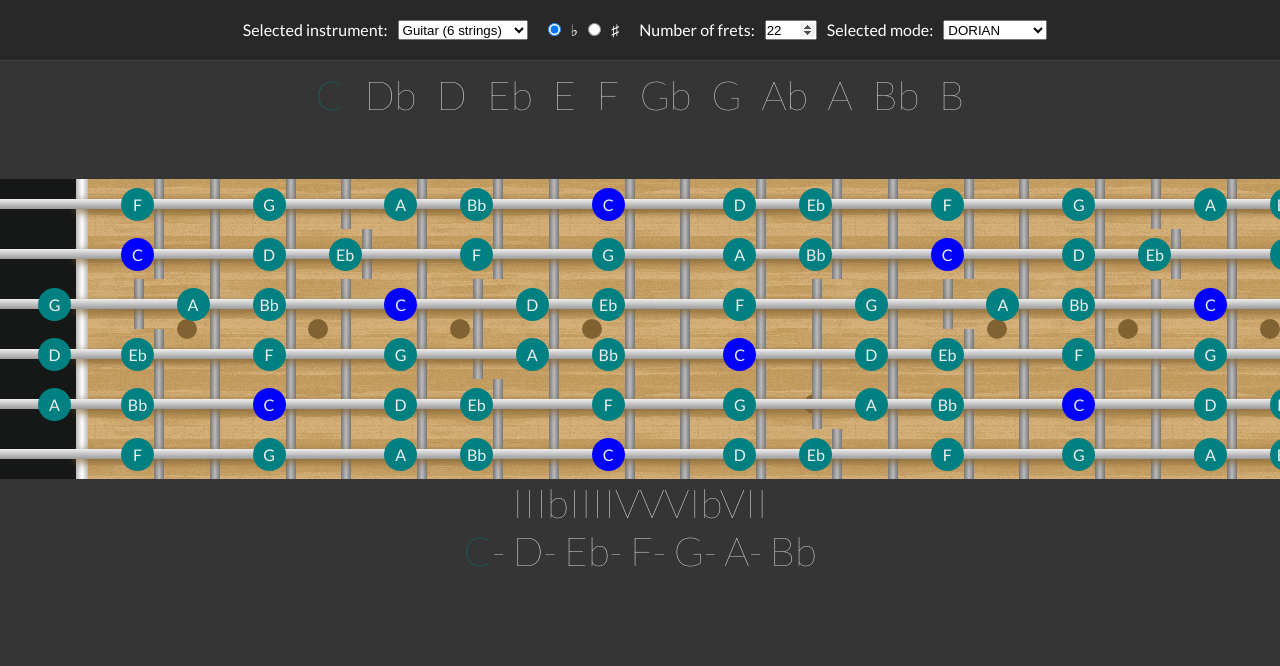
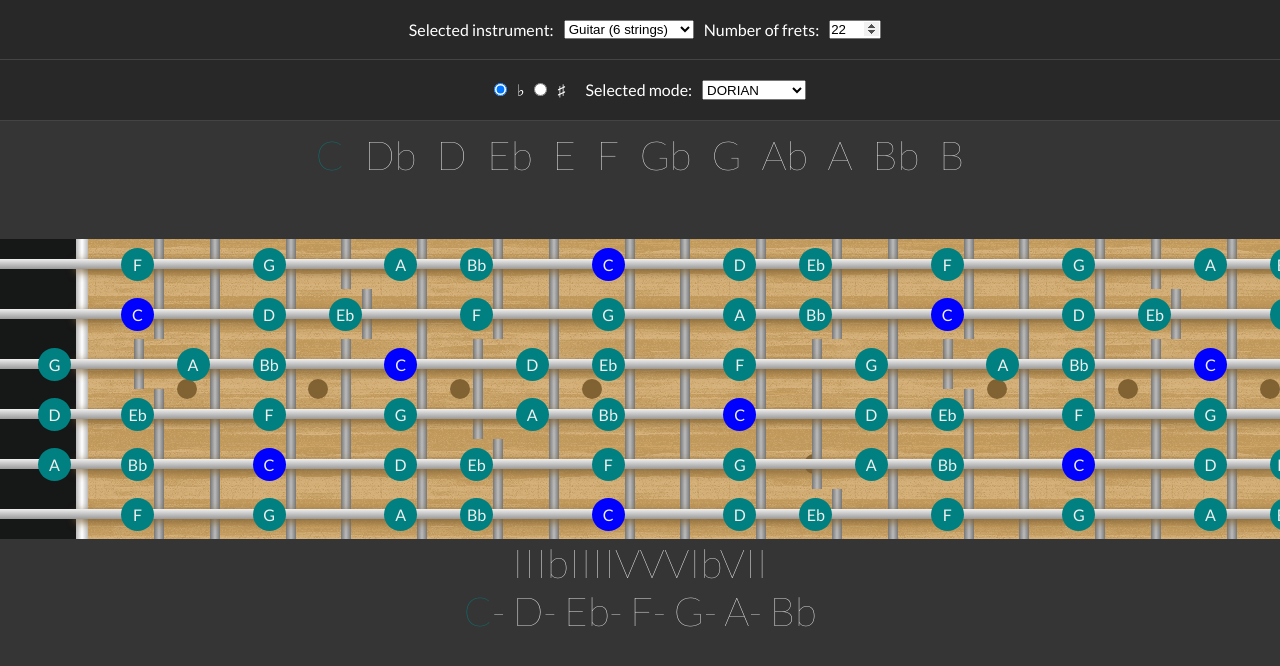
Before and after one commit to EmersonBraun/guitar-scale, a React (Create React App) app: page / in a window 1280 px wide. Shown: the top 666 px of the page. Built offline with nearby package versions, Linux system fonts and the light colour scheme.

Commit message:
feat: add instrument settings

```diff
--- a/src/components/App/index.tsx
+++ b/src/components/App/index.tsx
@@ -2,6 +2,7 @@ import React from "react";
 import { ConfigProvider } from "../../context/config";
 import "../../index.css";
 import { Instrument } from "../Instrument";
+import { InstrumentSettings } from "../InstrumentSettings";
 import { ModeList } from "../ModeList";
 import { NoteList } from "../NoteList";
 import { Settings } from "../Settings";
@@ -10,6 +11,7 @@ function App() {
   return (
     <div>
       <ConfigProvider>
+        <InstrumentSettings />
         <Settings />
         <NoteList />
         <Instrument />
--- /dev/null
+++ b/src/components/InstrumentSettings/index.tsx
@@ -0,0 +1,44 @@
+import React from "react";
+import { INSTRUMENT_TUNING_PRESETS } from "../../constants";
+import { useConfig } from "../../context/config";
+import { Container } from "./style";
+
+interface instrumentSettingsProps {
+  children?: React.ReactNode;
+}
+export const InstrumentSettings = ({ children }: instrumentSettingsProps) => {
+  const {
+    instrument,
+    numberOfFrets,
+    setInstrument,
+    setNumberOfFrets,
+  } = useConfig();
+
+  return (
+    <Container className="settings" data-testid="instrument-settings">
+      <label htmlFor="instrument-selector">Selected instrument:</label>
+      <select
+        name="instrument-selector"
+        id="instrument-selector"
+        onChange={(e) => setInstrument(e.target.value as any)}
+      >
+        {Object.keys(INSTRUMENT_TUNING_PRESETS).map((value, index) => (
+          <option selected={value === instrument} key={index}>
+            {value}
+          </option>
+        ))}
+      </select>
+
+      <label htmlFor="number-of-frets">Number of frets: </label>
+      <input
+        type="number"
+        id="number-of-frets"
+        min="5"
+        max="30"
+        name="numberOfFrets"
+        value={numberOfFrets}
+        onChange={(e) => setNumberOfFrets(+e.target.value)}
+      />
+    </Container>
+  );
+};
--- /dev/null
+++ b/src/components/InstrumentSettings/style.ts
@@ -0,0 +1,11 @@
+import styled from 'styled-components';
+
+export const Container = styled.div``;
+
+export const Header = styled.div``;
+
+export const Footer = styled.div``;
+
+export const Title = styled.div``;
+
+export const SubTitle = styled.div``;
--- a/src/components/Settings/index.tsx
+++ b/src/components/Settings/index.tsx
@@ -1,5 +1,5 @@
 import React from "react";
-import { INSTRUMENT_TUNING_PRESETS, MODES } from "../../constants";
+import { MODES } from "../../constants";
 import { Accidental, useConfig } from "../../context/config";
 import { Container } from "./style";
 
@@ -13,32 +13,10 @@ const CHECKS = [
 ];
 
 export const Settings = ({ children }: settingsProps) => {
-  const {
-    instrument,
-    mode,
-    accidental,
-    numberOfFrets,
-    setAccidental,
-    setInstrument,
-    setMode,
-    setNumberOfFrets,
-  } = useConfig();
+  const { mode, accidental, setAccidental, setMode } = useConfig();
 
   return (
     <Container className="settings" data-testid="settings">
-      <label htmlFor="instrument-selector">Selected instrument:</label>
-      <select
-        name="instrument-selector"
-        id="instrument-selector"
-        onChange={(e) => setInstrument(e.target.value as any)}
-      >
-        {Object.keys(INSTRUMENT_TUNING_PRESETS).map((value, index) => (
-          <option selected={value === instrument} key={index}>
-            {value}
-          </option>
-        ))}
-      </select>
-
       <div className="accidental-selector">
         {CHECKS.map(({ label, value }, index) => (
           <>
@@ -56,21 +34,12 @@ export const Settings = ({ children }: settingsProps) => {
         ))}
       </div>
 
-      <label htmlFor="number-of-frets">Number of frets: </label>
-      <input
-        type="number"
-        id="number-of-frets"
-        min="5"
-        max="30"
-        name="numberOfFrets"
-        value={numberOfFrets}
-        onChange={(e) => setNumberOfFrets(+e.target.value)}
-      />
-
       <label htmlFor="mode">Selected mode:</label>
       <select name="mode" id="mode" onChange={(e) => setMode(e.target.value)}>
         {Object.keys(MODES).map((value, index) => (
-          <option selected={value === mode} key={index}>{value}</option>
+          <option selected={value === mode} key={index}>
+            {value}
+          </option>
         ))}
       </select>
     </Container>
```
Also changed, not shown: 1 other file (tests, documents, lock files or other folders).
